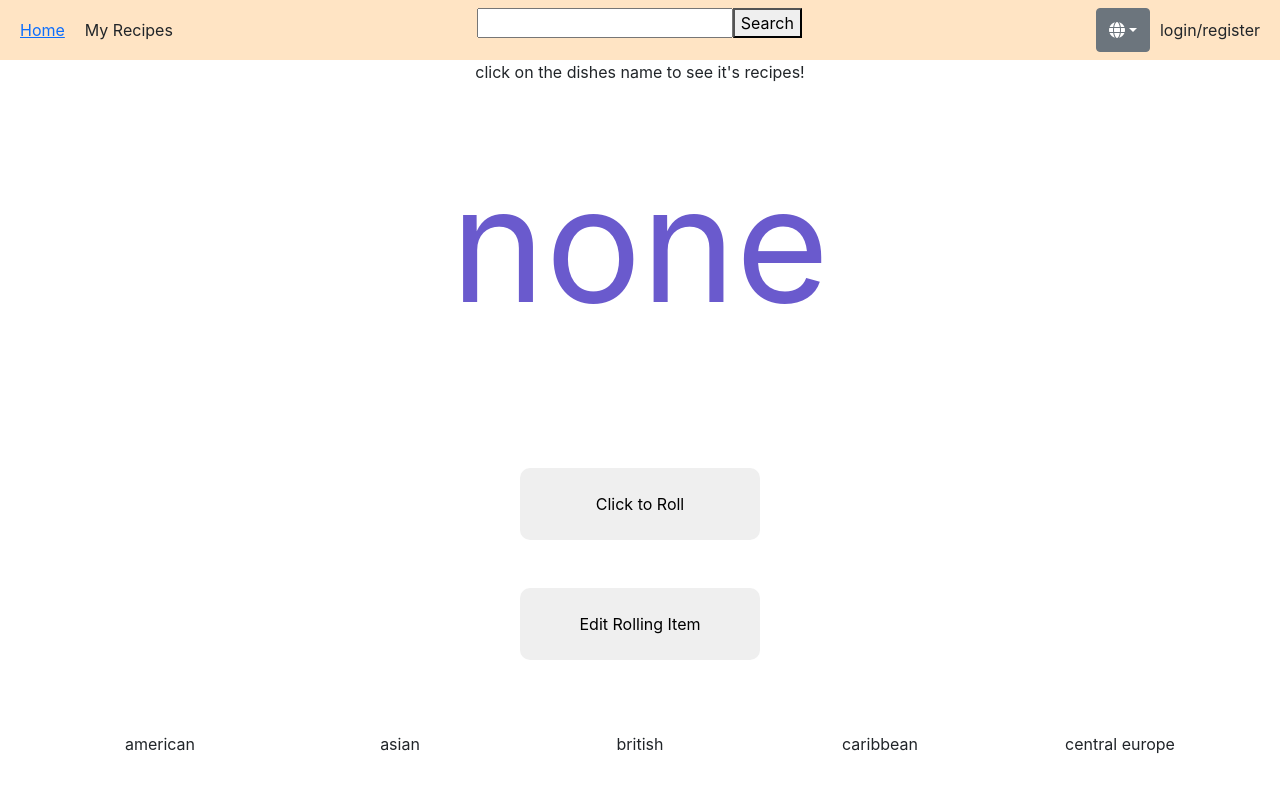
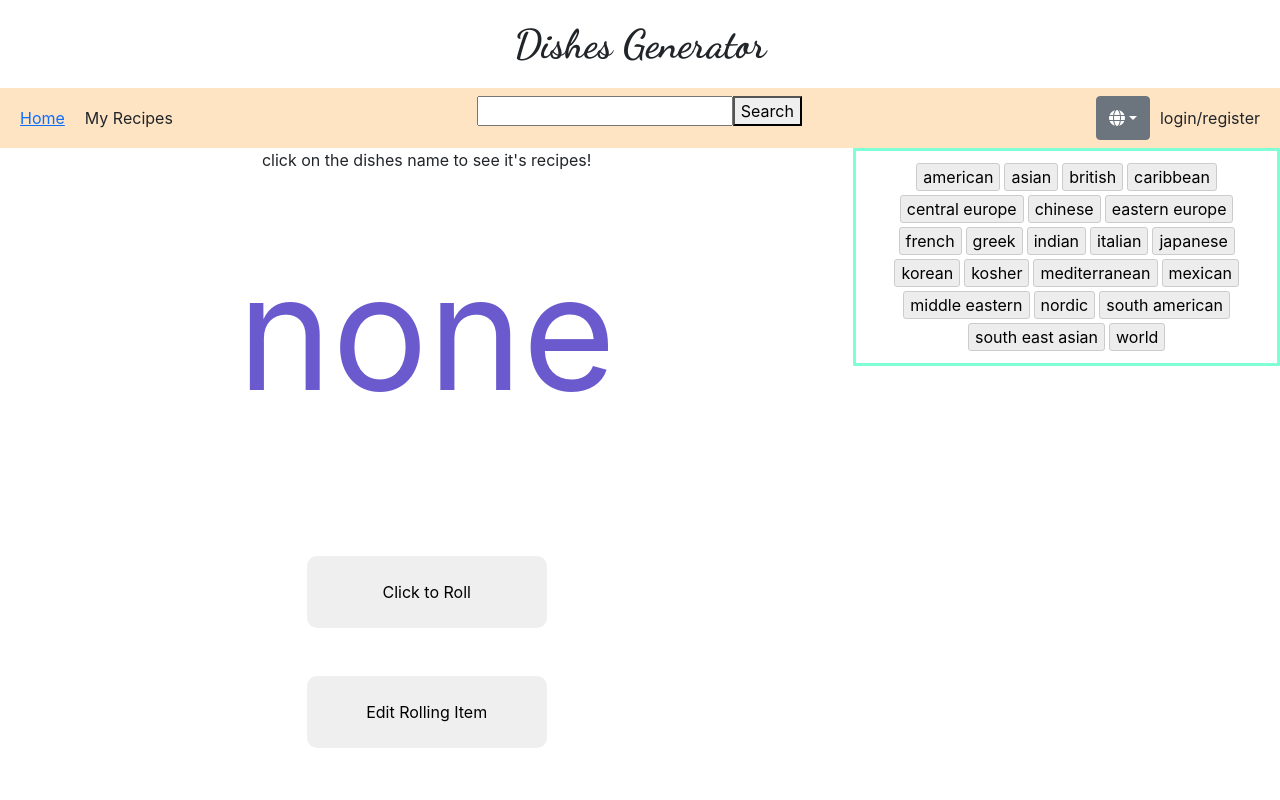
Before and after one commit to Luna123j/recipe_dice, a React (Create React App) app in the folder client/: page / in a window 1280 px wide. Shown: the top 800 px of the page. Built offline with nearby package versions, Linux system fonts and the light colour scheme; no server answers.

Commit message:
edit layout

```diff
--- a/client/public/index.html
+++ b/client/public/index.html
@@ -4,11 +4,30 @@
     <meta charset="utf-8" />
     <link rel="icon" href="%PUBLIC_URL%/favicon.ico" />
     <meta name="viewport" content="width=device-width, initial-scale=1" />
-    <link href="https://cdn.jsdelivr.net/npm/bootstrap@5.2.2/dist/css/bootstrap.min.css" rel="stylesheet" integrity="sha384-Zenh87qX5JnK2Jl0vWa8Ck2rdkQ2Bzep5IDxbcnCeuOxjzrPF/et3URy9Bv1WTRi" crossorigin="anonymous">
-    <link rel="stylesheet" href="https://cdnjs.cloudflare.com/ajax/libs/font-awesome/6.2.0/css/all.min.css" integrity="sha512-xh6O/CkQoPOWDdYTDqeRdPCVd1SpvCA9XXcUnZS2FmJNp1coAFzvtCN9BmamE+4aHK8yyUHUSCcJHgXloTyT2A==" crossorigin="anonymous" referrerpolicy="no-referrer" />
-    <link href="https://cdn.jsdelivr.net/npm/bootstrap@5.0.2/dist/css/bootstrap.min.css" rel="stylesheet">
+    <link
+      href="https://cdn.jsdelivr.net/npm/bootstrap@5.2.2/dist/css/bootstrap.min.css"
+      rel="stylesheet"
+      integrity="sha384-Zenh87qX5JnK2Jl0vWa8Ck2rdkQ2Bzep5IDxbcnCeuOxjzrPF/et3URy9Bv1WTRi"
+      crossorigin="anonymous"
+    />
+    <link
+      rel="stylesheet"
+      href="https://cdnjs.cloudflare.com/ajax/libs/font-awesome/6.2.0/css/all.min.css"
+      integrity="sha512-xh6O/CkQoPOWDdYTDqeRdPCVd1SpvCA9XXcUnZS2FmJNp1coAFzvtCN9BmamE+4aHK8yyUHUSCcJHgXloTyT2A=="
+      crossorigin="anonymous"
+      referrerpolicy="no-referrer"
+    />
+    <link
+      href="https://cdn.jsdelivr.net/npm/bootstrap@5.0.2/dist/css/bootstrap.min.css"
+      rel="stylesheet"
+    />
     <script src="https://cdn.jsdelivr.net/npm/bootstrap@5.0.2/dist/js/bootstrap.bundle.min.js"></script>
-
+    <link rel="preconnect" href="https://fonts.googleapis.com" />
+    <link rel="preconnect" href="https://fonts.gstatic.com" crossorigin />
+    <link
+      href="https://fonts.googleapis.com/css2?family=Dancing+Script:wght@700&display=swap"
+      rel="stylesheet"
+    />
     <meta name="theme-color" content="#000000" />
     <meta
       name="description"
@@ -30,7 +49,6 @@
       Learn how to configure a non-root public URL by running `npm run build`.
     -->
 
-
     <title>React App</title>
   </head>
   <body>
--- a/client/src/App.css
+++ /dev/null
@@ -1,38 +0,0 @@
-.App {
-  text-align: center;
-}
-
-.App-logo {
-  height: 40vmin;
-  pointer-events: none;
-}
-
-@media (prefers-reduced-motion: no-preference) {
-  .App-logo {
-    animation: App-logo-spin infinite 20s linear;
-  }
-}
-
-.App-header {
-  background-color: #282c34;
-  min-height: 100vh;
-  display: flex;
-  flex-direction: column;
-  align-items: center;
-  justify-content: center;
-  font-size: calc(10px + 2vmin);
-  color: white;
-}
-
-.App-link {
-  color: #61dafb;
-}
-
-@keyframes App-logo-spin {
-  from {
-    transform: rotate(0deg);
-  }
-  to {
-    transform: rotate(360deg);
-  }
-}
--- a/client/src/App.js
+++ b/client/src/App.js
@@ -1,4 +1,4 @@
-import './App.css';
+import './App.scss';
 import RollDice from './component/RollDice';
 import Navbar from './component/Navbar';
 import { BrowserRouter, Switch, Route, Link, Routes, useNavigate } from "react-router-dom";
@@ -18,6 +18,7 @@ function App() {
 
   return (
     <div className="App">
+      <h1 className='logo'>Dishes Generator</h1>
       <Navbar setApiResult={setApiResult} lan = {lan} setLan={setLan}/>
       <Routes>
         <Route path="/" element={<RollDice diceContent={diceContent} lan={lan} setApiResult={setApiResult} />} />
--- /dev/null
+++ b/client/src/App.scss
@@ -0,0 +1,7 @@
+.App {
+  text-align: center;
+  .logo {
+    font-family: 'Dancing Script', cursive;
+    margin: 20px auto;
+  }
+}
--- a/client/src/component/CuisineType.jsx
+++ b/client/src/component/CuisineType.jsx
@@ -1,8 +1,13 @@
 import React from "react";
-  // https://api.edamam.com/api/recipes/v2?type=public&app_id=f8f20605&app_key=9fb81ef122483a5d50fe619c187c6de4&cuisineType=Middle%20Eastern
-
+import './CuisineType.scss'
 
 const CuisineType = () => {
+
+  const PROJECT_ID = process.env.REACT_APP_PROJECT_ID;
+  const API_KEY = process.env.REACT_APP_API_KEY;
+  const urlLink = `https://api.edamam.com/api/recipes/v2?type=public&app_id=${PROJECT_ID}&app_key=${API_KEY}&cuisineType=Middle%20Eastern
+`
+
   let cuisineTypesArr = ['american',
     'asian',
     'british',
@@ -27,11 +32,14 @@ const CuisineType = () => {
   ]
 
   return (
-    <div>
+    <div className="typeContainer">
       {cuisineTypesArr.map((item, index) => {
-        return <button type="button" class="btn" key={index}>
-          {item}
-        </button>
+        return (
+          <button autoComplete="off"  type="text" key={index} className='typeBtn' >
+            {item}
+          </button>
+        )
+
       })}
     </div>
 
--- /dev/null
+++ b/client/src/component/CuisineType.scss
@@ -0,0 +1,22 @@
+.typeBtn {
+  background: #ededed;
+  border: 1px solid #ccc;
+  border-radius: 3px;
+  margin: 2px;
+  cursor: pointer;
+}
+
+.typeBtn:focus {
+  background: #e5e5e5;
+  outline: none;
+  -webkit-box-shadow: inset 0px 0px 5px #c1c1c1;
+  -moz-box-shadow: inset 0px 0px 5px #c1c1c1;
+  box-shadow: inset 0px 0px 5px #c1c1c1;
+}
+
+.typeContainer{
+  padding: 10px;
+  border: solid;
+  border-radius: 1px;
+  border-color: aquamarine;
+}
--- a/client/src/component/Navbar.jsx
+++ b/client/src/component/Navbar.jsx
@@ -15,8 +15,6 @@ const Navbar = (props) => {
 
   const PROJECT_ID = process.env.REACT_APP_PROJECT_ID;
   const API_KEY = process.env.REACT_APP_API_KEY;
-
-  // const urlLink = `https://api.edamam.com/api/recipes/v2?type=public&q=chicken%20noodle&app_id=f8f20605&app_key=9fb81ef122483a5d50fe619c187c6de4`
 
   const navigate = useNavigate();
   const [input, setInput] = useState('')
--- a/client/src/component/RollDice.jsx
+++ b/client/src/component/RollDice.jsx
@@ -54,10 +54,13 @@ const RollDice = (props) => {
       <div className="diceContainer">
         <div>click on the dishes name to see it's recipes!</div>
         <Dice rolling={state.rolling} randomRecipe={state.randomRecipe} setApiResult={props.setApiResult} />
-        <button type="Submit" onClick={roll}> {state.rolling ? 'Rolling' : 'Click to Roll'} </button>
-        <button type="Submit" onClick={handleEdit}>Edit Rolling Item</button>
+        <button className="submitBtn" type="Submit" onClick={roll}> {state.rolling ? 'Rolling' : 'Click to Roll'} </button>
+        <button className="submitBtn" type="Submit" onClick={handleEdit}>Edit Rolling Item</button>
       </div>
-      <div> <CuisineType /> </div>
+      <div className="tagContainer">
+        <CuisineType />
+
+      </div>
     </div>
 
   )
--- a/client/src/component/RollDice.scss
+++ b/client/src/component/RollDice.scss
@@ -1,6 +1,6 @@
 .rollDice {
   display: flex;
-  flex-direction: column;
+  flex-direction: row;
   width: 100%;
   .diceContainer {
     display: flex;
@@ -8,7 +8,7 @@
     justify-content: center;
     width: 100%;
   }
-  button {
+  .submitBtn {
     width: 15em;
     padding: 1.5em;
     border: 0px;
@@ -17,3 +17,7 @@
     align-self: center;
   }
 }
+
+.tagContainer{
+  width: 50%;
+}
```
